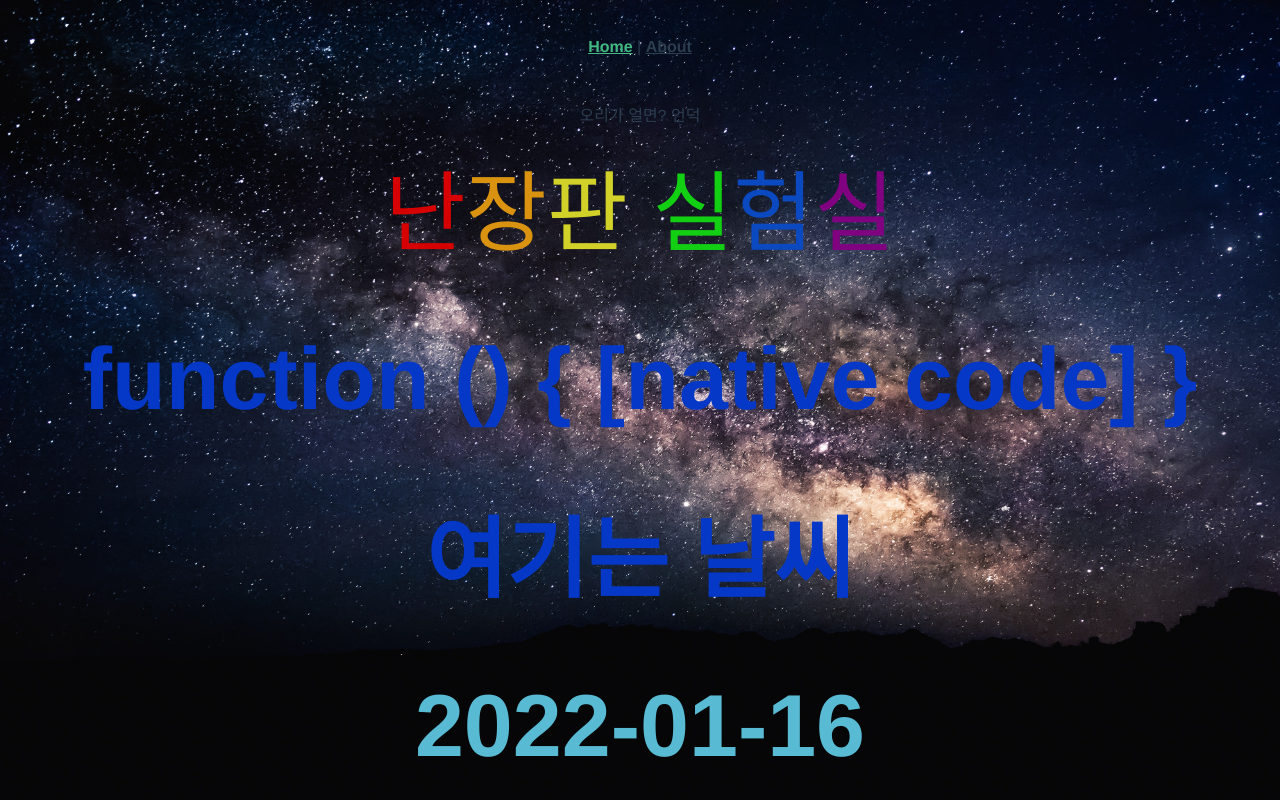
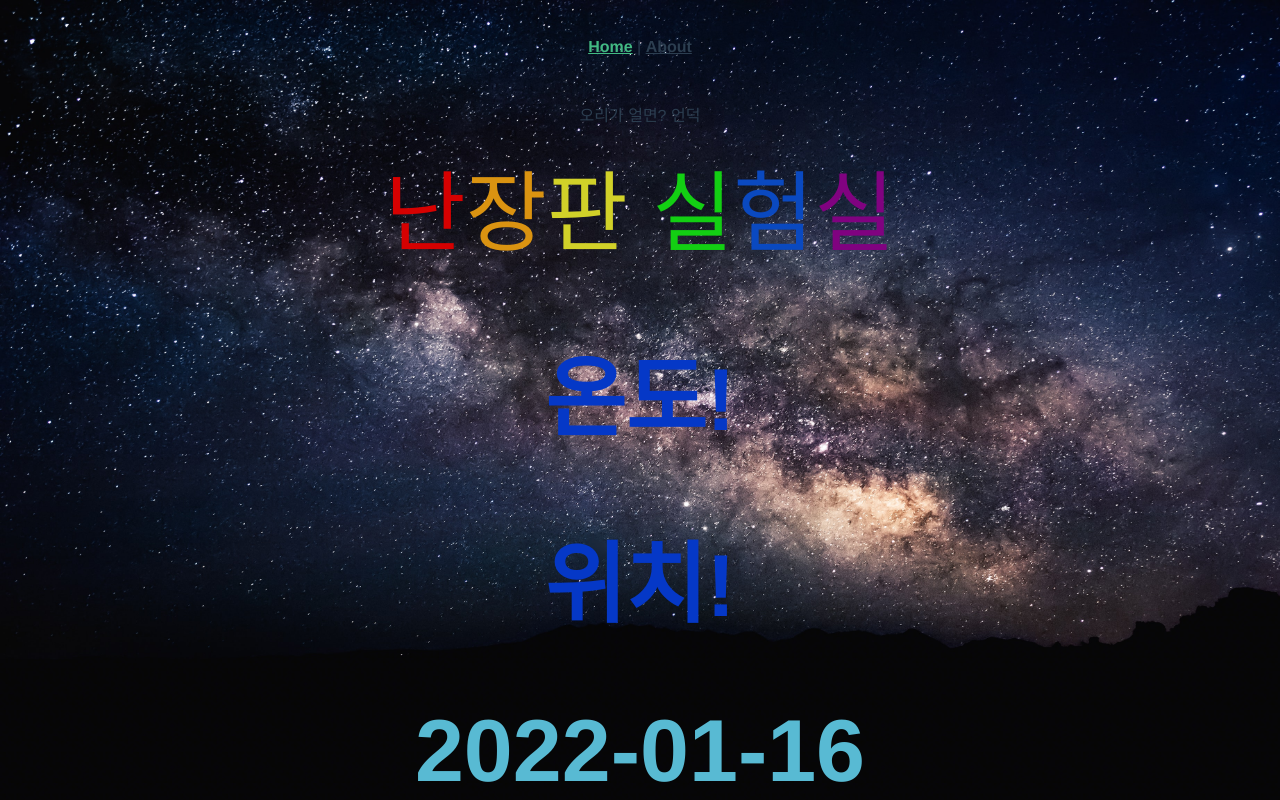
Before and after one commit to firstquarter-J/Laboratory, a Vue app: page /#/ in a window 1280 px wide. Shown: the top 800 px of the page. Built offline with nearby package versions, Linux system fonts and the light colour scheme; no server answers.

Commit message:
[fix] show temperature & place

```diff
--- a/src/components/Weather.vue
+++ b/src/components/Weather.vue
@@ -1,7 +1,7 @@
 <template>
   <div class="weather">
-    <h1>{{ getWeather }}</h1>
-    <h1>{{ weather }}</h1>
+    <h1>{{ temperature }}</h1>
+    <h1>{{ place }}</h1>
   </div>
 </template>
 
@@ -14,7 +14,8 @@ export default Vue.extend({
     return {
       API_KEY: "761047b11b9ee4554c537e1d7f91fdf4",
       COORDS: "coords",
-      weather: "여기는 날씨",
+      place: "위치!",
+      temperature: "온도!",
     };
   },
   mounted() {
@@ -72,19 +73,11 @@ export default Vue.extend({
         .then(function (response) {
           return response.json();
         })
-        .then(function (json) {
+        .then((json) => {
           const temperature = json.main.temp;
           const place = json.name;
-          const weather = `${temperature}℃
-        ${place}
-        `;
-          //   this.weather = `${temperature}℃
-          // ${place}
-          // `;
-          console.log(weather);
-          return `${temperature}℃
-        ${place}
-        `;
+          this.temperature = `${temperature}℃`;
+          this.place = `${place}`;
         });
     },
   },
```
